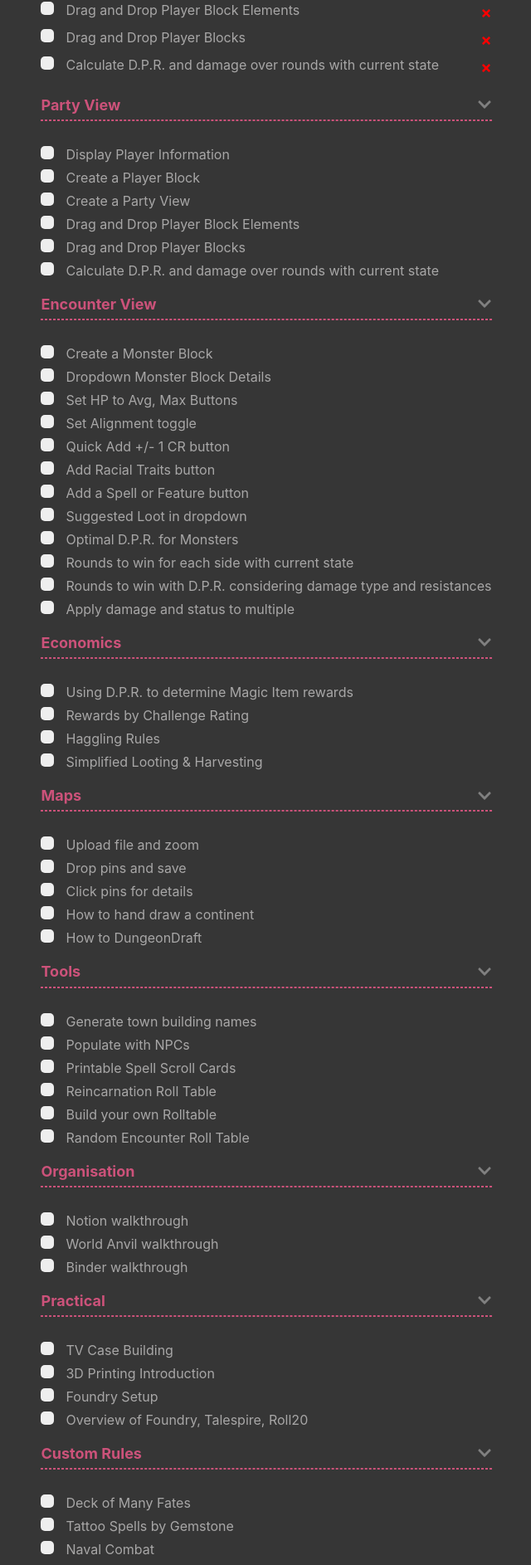
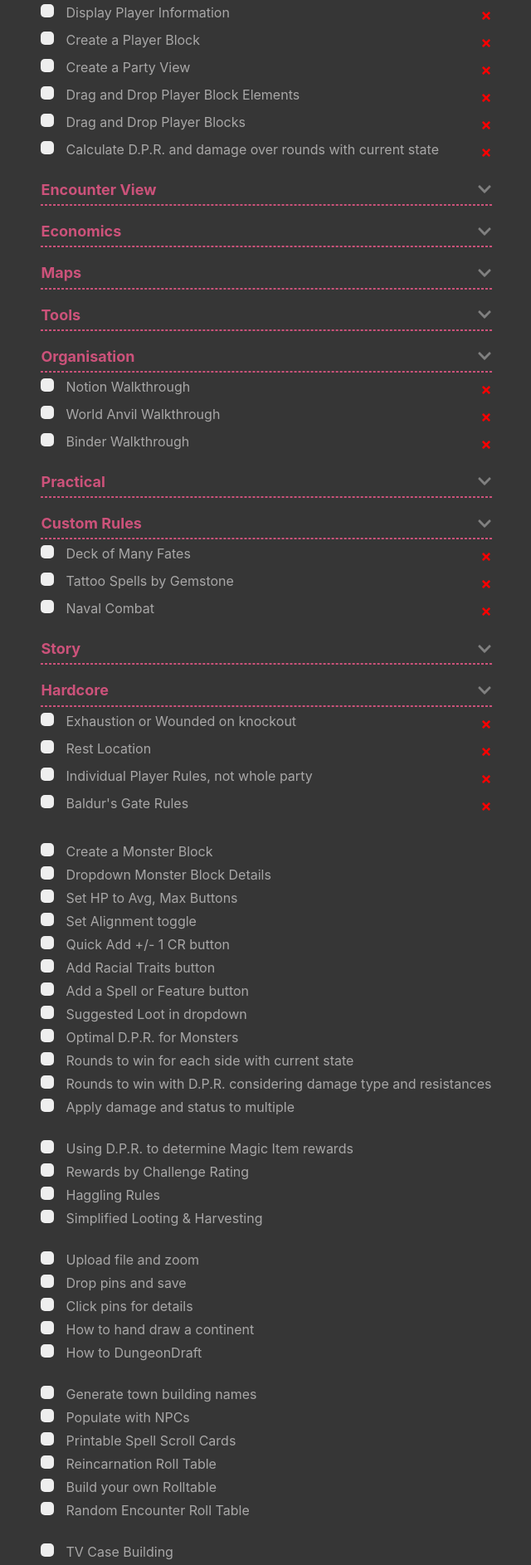
Before and after one commit to cardiacunicorn/dm-tools, a Next.js app: page /todo in a window 1280 px wide. Shown: the part 387-2273 px from the top of the page at 83% size, without its empty margins (319-959 px from the left). Built offline with nearby package versions, Linux system fonts and the light colour scheme.

Commit message:
task categories

```diff
--- /dev/null
+++ b/components/TaskCategory.tsx
@@ -0,0 +1,22 @@
+import Task from './Task'
+import styles from '../styles/Todo.module.scss'
+import { FaChevronDown } from 'react-icons/fa'
+
+const TaskCategory = ({ tasks, category, onDelete }) => {
+
+    const filtered = tasks.filter((task) => {
+        return task.category === category;
+    });
+
+    return (
+        <>
+            <h3 className={styles.task_category}>{category} <FaChevronDown /></h3>
+            <hr />
+            {filtered.map((task: { id: number, text: string; done: boolean, category: string }) => (
+                <Task key={task.id} task={task} onDelete={onDelete} />
+            ))}
+        </>
+    )
+}
+
+export default TaskCategory
--- a/components/Tasks.tsx
+++ /dev/null
@@ -1,15 +0,0 @@
-import { ReactElement, JSXElementConstructor, ReactFragment, ReactPortal } from 'react'
-import Task from './Task'
-import styles from '../styles/Todo.module.scss'
-
-const Tasks = ({ tasks, onDelete }) => {
-  return (
-    <>
-        {tasks.map((task: { id: number, text: string; done: boolean }) => (
-            <Task key={task.id} task={task} onDelete={onDelete} />
-        ))}
-    </>
-  )
-}
-
-export default Tasks
--- a/pages/_app.tsx
+++ b/pages/_app.tsx
@@ -8,8 +8,8 @@ export default function App({ Component, pageProps }: AppProps) {
 
   return (
     <>
-      <Header title={'DM Tools'} description={'A little NextJS project by Alex Mills'}></Header>
-      <Nav></Nav>
+      <Header title={'DM Tools'} description={'A little NextJS project by Alex Mills'} />
+      <Nav />
       <Layout>
         <Component {...pageProps} />
       </Layout>
--- a/pages/todo.tsx
+++ b/pages/todo.tsx
@@ -2,8 +2,7 @@ import { useState } from 'react'
 import styles from '../styles/Todo.module.scss'
 import ToDoItem from '../components/ToDoItem'
 import Button from '../components/Button'
-import Tasks from '../components/Tasks'
-import { FaChevronDown } from 'react-icons/fa'
+import TaskCategory from '../components/TaskCategory'
 
 export default function Todo() {
 
@@ -55,7 +54,67 @@ export default function Todo() {
             text: 'Calculate D.P.R. and damage over rounds with current state',
             category: 'Party View',
             done: false
-        }
+        },
+        {
+            id: 9,
+            text: 'Exhaustion or Wounded on knockout',
+            category: 'Hardcore',
+            done: false
+        },
+        {
+            id: 10,
+            text: 'Rest Location',
+            category: 'Hardcore',
+            done: false
+        },
+        {
+            id: 11,
+            text: 'Individual Player Rules, not whole party',
+            category: 'Hardcore',
+            done: false
+        },
+        {
+            id: 12,
+            text: 'Baldur\'s Gate Rules',
+            category: 'Hardcore',
+            done: false
+        },
+        {
+            id: 13,
+            text: 'Deck of Many Fates',
+            category: 'Custom Rules',
+            done: false
+        },
+        {
+            id: 14,
+            text: 'Tattoo Spells by Gemstone',
+            category: 'Custom Rules',
+            done: false
+        },
+        {
+            id: 15,
+            text: 'Naval Combat',
+            category: 'Custom Rules',
+            done: false
+        },
+        {
+            id: 16,
+            text: 'Notion Walkthrough',
+            category: 'Organisation',
+            done: false
+        },
+        {
+            id: 17,
+            text: 'World Anvil Walkthrough',
+            category: 'Organisation',
+            done: false
+        },
+        {
+            id: 18,
+            text: 'Binder Walkthrough',
+            category: 'Organisation',
+            done: false
+        },
     ])
 
     // Delete Task
@@ -65,23 +124,21 @@ export default function Todo() {
 
     return (
         <div>
-            <h1>To Do Lists</h1>
+            <h1>To Do</h1>
             <Button color='green' text='Check All' />
             <Button color='red' text='Reset' />
             <hr />
-            <Tasks tasks={tasks} onDelete={deleteTask} />
-            <h3 className={styles.task_category}>Party View <FaChevronDown /></h3>
-            <hr />
-            <div className={styles.list}>
-                <ToDoItem item={'Display Player Information'} />
-                <ToDoItem item={'Create a Player Block'} />
-                <ToDoItem item={'Create a Party View'} />
-                <ToDoItem item={'Drag and Drop Player Block Elements'} />
-                <ToDoItem item={'Drag and Drop Player Blocks'} />
-                <ToDoItem item={'Calculate D.P.R. and damage over rounds with current state'} />
-            </div>
-            <h3 className={styles.task_category}>Encounter View <FaChevronDown /></h3>
-            <hr />
+            <TaskCategory category={'General'} tasks={tasks} onDelete={deleteTask} />
+            <TaskCategory category={'Party View'} tasks={tasks} onDelete={deleteTask} />
+            <TaskCategory category={'Encounter View'} tasks={tasks} onDelete={deleteTask} />
+            <TaskCategory category={'Economics'} tasks={tasks} onDelete={deleteTask} />
+            <TaskCategory category={'Maps'} tasks={tasks} onDelete={deleteTask} />
+            <TaskCategory category={'Tools'} tasks={tasks} onDelete={deleteTask} />
+            <TaskCategory category={'Organisation'} tasks={tasks} onDelete={deleteTask} />
+            <TaskCategory category={'Practical'} tasks={tasks} onDelete={deleteTask} />
+            <TaskCategory category={'Custom Rules'} tasks={tasks} onDelete={deleteTask} />
+            <TaskCategory category={'Story'} tasks={tasks} onDelete={deleteTask} />
+            <TaskCategory category={'Hardcore'} tasks={tasks} onDelete={deleteTask} />
             <div className={styles.list}>
                 <ToDoItem item={'Create a Monster Block'} />
                 <ToDoItem item={'Dropdown Monster Block Details'} />
@@ -96,16 +153,12 @@ export default function Todo() {
                 <ToDoItem item={'Rounds to win with D.P.R. considering damage type and resistances'} />
                 <ToDoItem item={'Apply damage and status to multiple'} />
             </div>
-            <h3 className={styles.task_category}>Economics <FaChevronDown /></h3>
-            <hr />
             <div className={styles.list}>
                 <ToDoItem item={'Using D.P.R. to determine Magic Item rewards'} />
                 <ToDoItem item={'Rewards by Challenge Rating'} />
                 <ToDoItem item={'Haggling Rules'} />
                 <ToDoItem item={'Simplified Looting & Harvesting'} />
             </div>
-            <h3 className={styles.task_category}>Maps <FaChevronDown /></h3>
-            <hr />
             <div className={styles.list}>
                 <ToDoItem item={'Upload file and zoom'} />
                 <ToDoItem item={'Drop pins and save'} />
@@ -113,8 +166,6 @@ export default function Todo() {
                 <ToDoItem item={'How to hand draw a continent'} />
                 <ToDoItem item={'How to DungeonDraft'} />
             </div>
-            <h3 className={styles.task_category}>Tools <FaChevronDown /></h3>
-            <hr />
             <div className={styles.list}>
                 <ToDoItem item={'Generate town building names'} />
                 <ToDoItem item={'Populate with NPCs'} />
@@ -123,44 +174,18 @@ export default function Todo() {
                 <ToDoItem item={'Build your own Rolltable'} />
                 <ToDoItem item={'Random Encounter Roll Table'} />
             </div>
-            <h3 className={styles.task_category}>Organisation <FaChevronDown /></h3>
-            <hr />
-            <div className={styles.list}>
-                <ToDoItem item={'Notion walkthrough'} />
-                <ToDoItem item={'World Anvil walkthrough'} />
-                <ToDoItem item={'Binder walkthrough'} />
-            </div>
-            <h3 className={styles.task_category}>Practical <FaChevronDown /></h3>
-            <hr />
             <div className={styles.list}>
                 <ToDoItem item={'TV Case Building'} />
                 <ToDoItem item={'3D Printing Introduction'} />
                 <ToDoItem item={'Foundry Setup'} />
                 <ToDoItem item={'Overview of Foundry, Talespire, Roll20'} />
             </div>
-            <h3 className={styles.task_category}>Custom Rules <FaChevronDown /></h3>
-            <hr />
-            <div className={styles.list}>
-                <ToDoItem item={'Deck of Many Fates'} />
-                <ToDoItem item={'Tattoo Spells by Gemstone'} />
-                <ToDoItem item={'Naval Combat'} />
-            </div>
-            <h3 className={styles.task_category}>Story <FaChevronDown /></h3>
-            <hr />
             <div className={styles.list}>
                 <ToDoItem item={'Generating a backstory, with a map, reincarnation and NPC table'} />
                 <ToDoItem item={'Integrating level up features with story'} />
                 <ToDoItem item={'Mapping relationships'} />
                 <ToDoItem item={'Session 0: Level 0 Concept'} />
             </div>
-            <h3 className={styles.task_category}>Hardcore Mode <FaChevronDown /></h3>
-            <hr />
-            <div className={styles.list}>
-                <ToDoItem item={'Exhaustion or Wounded on knockout'} />
-                <ToDoItem item={'Rest Location'} />
-                <ToDoItem item={'Individual Player Rules, not whole party'} />
-                <ToDoItem item={'Baldur\'s Gate Rules'} />
-            </div>
         </div>
     )
 }
```
